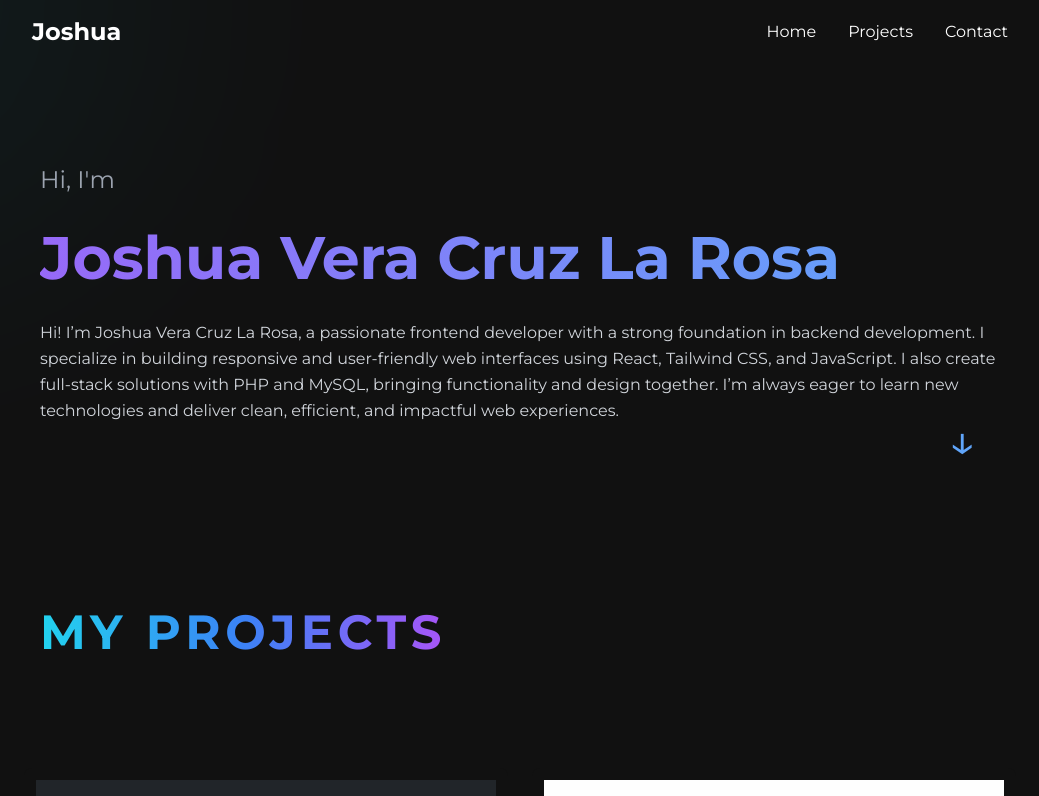
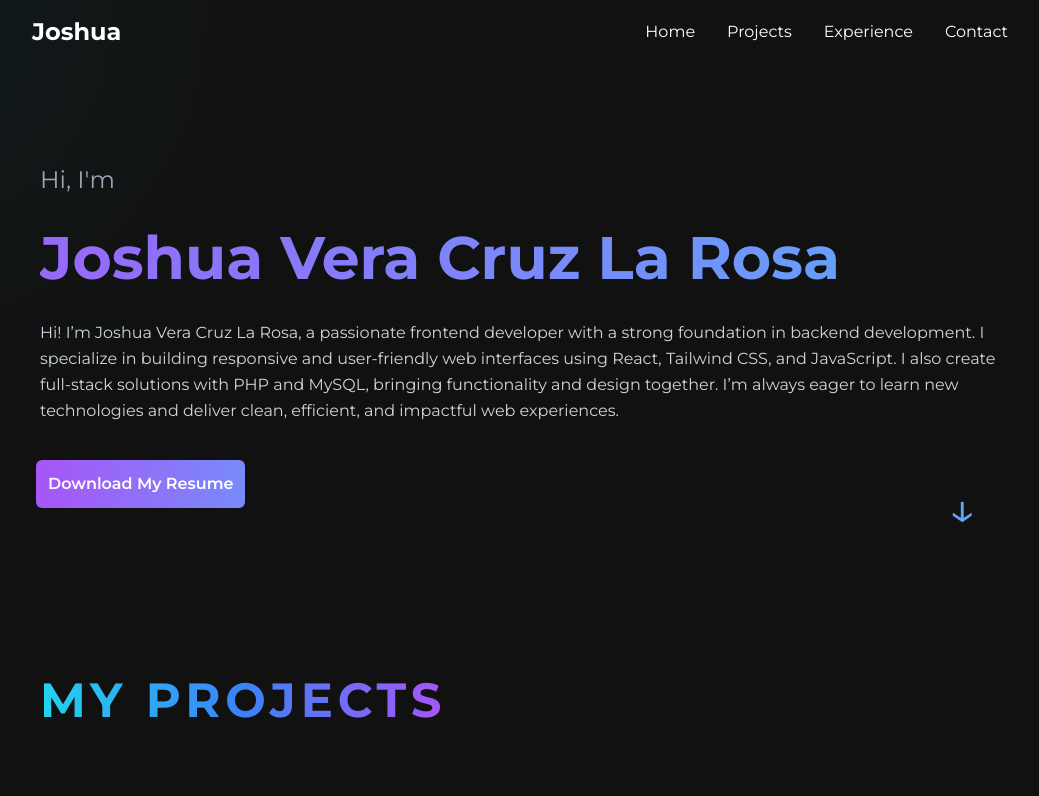
Before and after one commit to Jshgit-hub/Portfolio, a React (Vite) app: page / in a window 1280 px wide. Shown: the top 796 px of the page, without its empty margins (120-1159 px from the left). Built offline with nearby package versions, Linux system fonts and the light colour scheme.

Commit message:
AddedResumeButtonFixlinks

```diff
--- a/src/components/Navbar.jsx
+++ b/src/components/Navbar.jsx
@@ -9,7 +9,7 @@ const Navbar = () => {
             <div className="hidden md:flex gap-8">
                 <a href="#home" className="hover:text-cyan-400 transition-colors">Home</a>
                 <a href="#projects" className="hover:text-cyan-400 transition-colors">Projects</a>
-                {/*        <a href="#resume" className="hover:text-cyan-400 transition-colors">Resume</a> */}
+                <a href="#experience" className="hover:text-cyan-400 transition-colors">Experience</a>
                 <a href="#contact" className="hover:text-cyan-400 transition-colors">Contact</a>
             </div>
             <button
@@ -28,7 +28,7 @@ const Navbar = () => {
             >
                 <a href="#home" className="hover:text-cyan-400" onClick={() => setOpen(false)}>Home</a>
                 <a href="#projects" className="hover:text-cyan-400" onClick={() => setOpen(false)}>Projects</a>
-                <a href="#resume" className="hover:text-cyan-400" onClick={() => setOpen(false)}>Resume</a>
+                <a href="#experience" className="hover:text-cyan-400" onClick={() => setOpen(false)}>Experience</a>
                 <a href="#contact" className="hover:text-cyan-400" onClick={() => setOpen(false)}>Contact</a>
             </div>
         </nav>
--- a/src/components/SocialLinks.jsx
+++ b/src/components/SocialLinks.jsx
@@ -28,7 +28,7 @@ function SocialLinks() {
                 <FaLinkedin className="mr-2 text-lg text-blue-400" /> LinkedIn
             </a>
             <a
-                href="https://upwork.com/yourprofile"
+                href="https://ph.jobstreet.com/profile/me"
                 target="_blank"
                 rel="noopener noreferrer"
                 className={`${linkBaseClasses} social-link-gradient-upwork`}
@@ -48,4 +48,3 @@ function SocialLinks() {
 }
 
 export default SocialLinks;
-// Note: Replace the href values with your actual profile links.
--- a/src/index.css
+++ b/src/index.css
@@ -96,12 +96,7 @@ body {
     animation-play-state: paused;
 }
 
-@keyframes shimmer {
-    0% {
-        background-position: -200% 0;
-    }
 
-    100% {
-        background-position: 200% 0;
-    }
+html {
+    scroll-behavior: smooth;
 }
--- a/src/pages/Contact.jsx
+++ b/src/pages/Contact.jsx
@@ -16,12 +16,12 @@ export default function Contact() {
 
             {/* Add your contact form or other direct contact info here */}
             <div className="flex flex-wrap justify-center gap-6 mt-8">
-                <a href="mailto:joshua@example.com" className="text-blue-400 hover:underline">joshua@example.com</a>
-                <a href="tel:+1234567890" className="text-blue-400 hover:underline">+1 (234) 567-890</a>
+                <a href="mailto:joshua@example.com" className="text-blue-400 hover:underline">1114joshuafeliciano@Gmail.com</a>
+                <a href="tel:+1234567890" className="text-blue-400 hover:underline">+63 963 759 5816</a>
             </div>
 
-            {/* Render the SocialLinks component here */}
-            <div className="mt-12"> {/* Add some margin top */}
+
+            <div className="mt-12">
                 <SocialLinks />
             </div>
         </div>
--- a/src/pages/Home.jsx
+++ b/src/pages/Home.jsx
@@ -18,12 +18,31 @@ const Home = () => {
     const [showContact, setShowContact] = useState(false);
     const [showExperience, setShowExperience] = useState(false);
     const [showHeroSocialLinks, setShowHeroSocialLinks] = useState(false);
+    const [isLoading, setIsLoading] = useState(false);
+
+    const resumeFilePath = '/Resume.pdf'; // Path to your resume file
+
+    const handleDownloadResume = () => {
+        if (isLoading) return; // Prevent multiple clicks
+        setIsLoading(true);
+
+        setTimeout(() => {
+            const link = document.createElement('a');
+            link.href = resumeFilePath;
+            link.setAttribute('download', 'Joshua_Vera_Cruz_La_Rosa_Resume.pdf');
+            document.body.appendChild(link);
+            link.click();
+            document.body.removeChild(link);
+            setIsLoading(false);
+        }, 2000); // Simulate a delay for the download
+    }
 
     const heroRef = useRef(null);
     const projectsSectionRef = useRef(null);
     const resumeSectionRef = useRef(null);
     const contactSectionRef = useRef(null);
     const experienceSectionRef = useRef(null);
+
 
     useEffect(() => {
         const handleScroll = () => {
@@ -72,7 +91,9 @@ const Home = () => {
 
         window.addEventListener('scroll', handleScroll);
         return () => window.removeEventListener('scroll', handleScroll);
-    }, [showProjects, showResume, showContact, showExperience, showHeroSocialLinks]); // All relevant states are dependencies
+    }, [showProjects, showResume, showContact, showExperience, showHeroSocialLinks]);
+
+
 
     const scrollToFirstReveal = () => {
         // When clicking the down arrow, set projects to true and hide hero social links
@@ -93,7 +114,7 @@ const Home = () => {
 
             <CustomCursor />
 
-            <section ref={heroRef} className="flex flex-col py-16 font-montserrat bg-brand items-start relative">
+            <section id='home' ref={heroRef} className="flex flex-col py-16 font-montserrat bg-brand items-start relative">
                 <p className="mt-5 justify-start text-xl md:text-2xl">Hi, I'm</p>
                 <h2 className="text-4xl justify-start md:text-6xl font-extrabold bg-gradient-to-r from-purple-500 via-blue-400 to-pink-400 bg-[length:300%_300%] animate-gradient bg-clip-text text-transparent mb-4">
                     Joshua Vera Cruz La Rosa
@@ -101,6 +122,41 @@ const Home = () => {
                 <p className="text-md text-gray-300 justify-start leading-relaxed">
                     Hi! I’m Joshua Vera Cruz La Rosa, a passionate frontend developer with a strong foundation in backend development. I specialize in building responsive and user-friendly web interfaces using React, Tailwind CSS, and JavaScript. I also create full-stack solutions with PHP and MySQL, bringing functionality and design together. I’m always eager to learn new technologies and deliver clean, efficient, and impactful web experiences.
                 </p>
+
+                <button
+                    className={`p-3 ml-3 rounded-md mt-5 bg-gradient-to-r from-purple-500 via-blue-400 to-pink-400 bg-[length:300%_300%] text-white font-semibold flex items-center justify-center gap-2 transition-all duration-300 ${isLoading ? 'opacity-70 cursor-not-allowed' : ''
+                        }`}
+                    onClick={handleDownloadResume}
+                    disabled={isLoading}
+                >
+                    {isLoading ? (
+                        <>
+                            <svg
+                                className="w-5 h-5 animate-spin text-white"
+                                fill="none"
+                                viewBox="0 0 24 24"
+                            >
+                                <circle
+                                    className="opacity-25"
+                                    cx="12"
+                                    cy="12"
+                                    r="10"
+                                    stroke="currentColor"
+                                    strokeWidth="4"
+                                />
+                                <path
+                                    className="opacity-75"
+                                    fill="currentColor"
+                                    d="M4 12a8 8 0 018-8v4l4-4-4-4v4a8 8 0 01-8 8z"
+                                />
+                            </svg>
+                            Downloading...
+                        </>
+                    ) : (
+                        'Download My Resume'
+                    )}
+                </button>
+
 
                 {/* The Scroll Indicator (Down Arrow) */}
                 <div
@@ -124,7 +180,7 @@ const Home = () => {
                 ref={projectsSectionRef}
                 className={`transition-all duration-1000 ease-out ${showProjects ? 'opacity-100 translate-y-0' : 'opacity-0 translate-y-12 pointer-events-none'}`}
             >
-                <section className="py-12 min-h-screen flex items-center justify-center">
+                <section id='projects' className="py-12 min-h-screen flex items-center justify-center">
                     <Project />
                 </section>
             </div>
@@ -134,7 +190,7 @@ const Home = () => {
                 ref={experienceSectionRef}
                 className={`transition-all duration-1000 ease-out ${showExperience ? 'opacity-100 translate-y-0' : 'opacity-0 translate-y-12 pointer-events-none'}`}
             >
-                <section className="py-12  min-h-screen flex items-center justify-start">
+                <section id='experience' className="py-12  min-h-screen flex items-center justify-start">
                     <Experience />
                 </section>
             </div>
@@ -154,7 +210,7 @@ const Home = () => {
                 ref={contactSectionRef}
                 className={`transition-all duration-1000 ease-out ${showContact ? 'opacity-100 translate-y-0' : 'opacity-0 translate-y-12 pointer-events-none'}`}
             >
-                <section className="py-12 px-8 min-h-screen flex items-center justify-center">
+                <section id='contact' className="py-12 px-8 min-h-screen flex items-center justify-center">
                     <Contact />
                 </section>
             </div>
```
